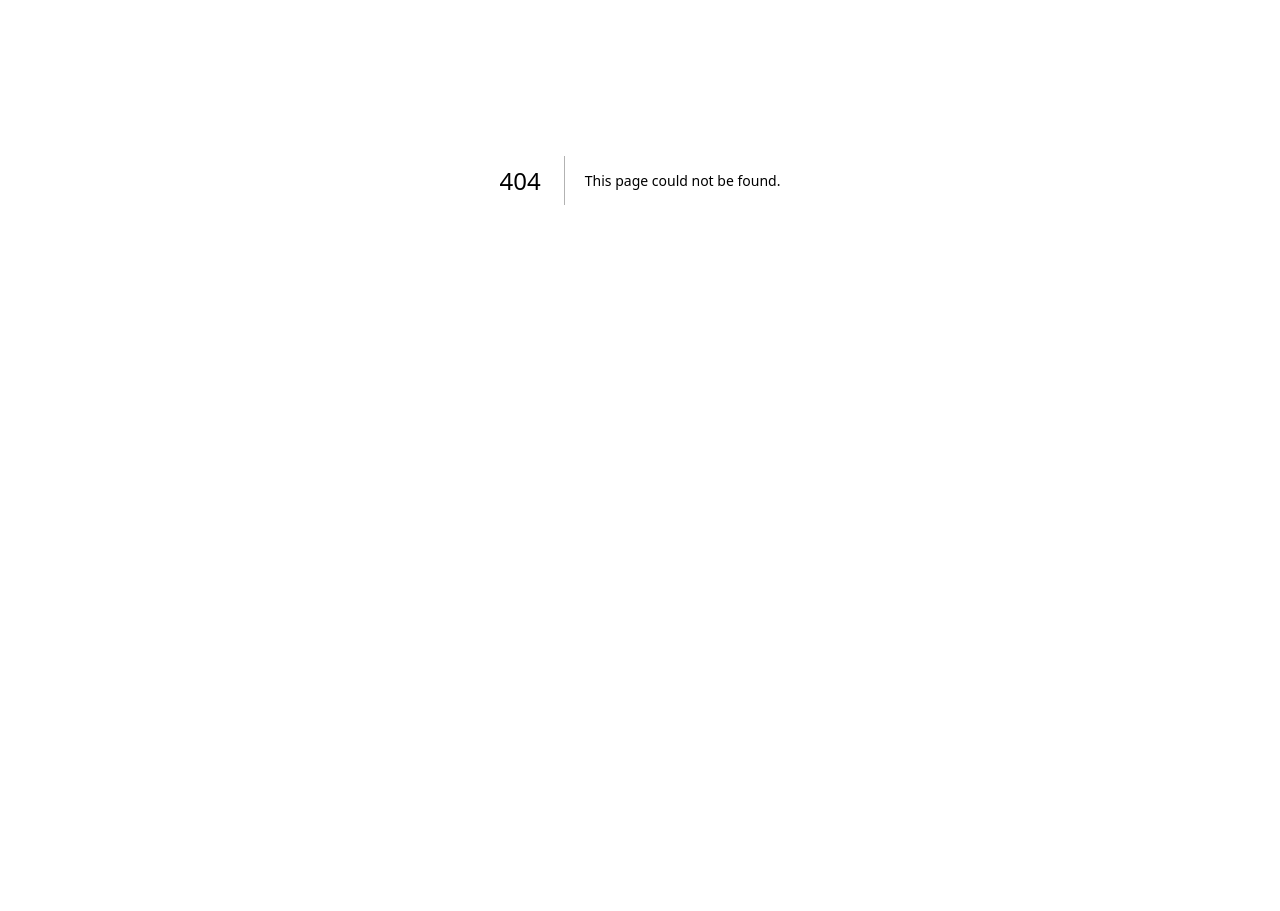
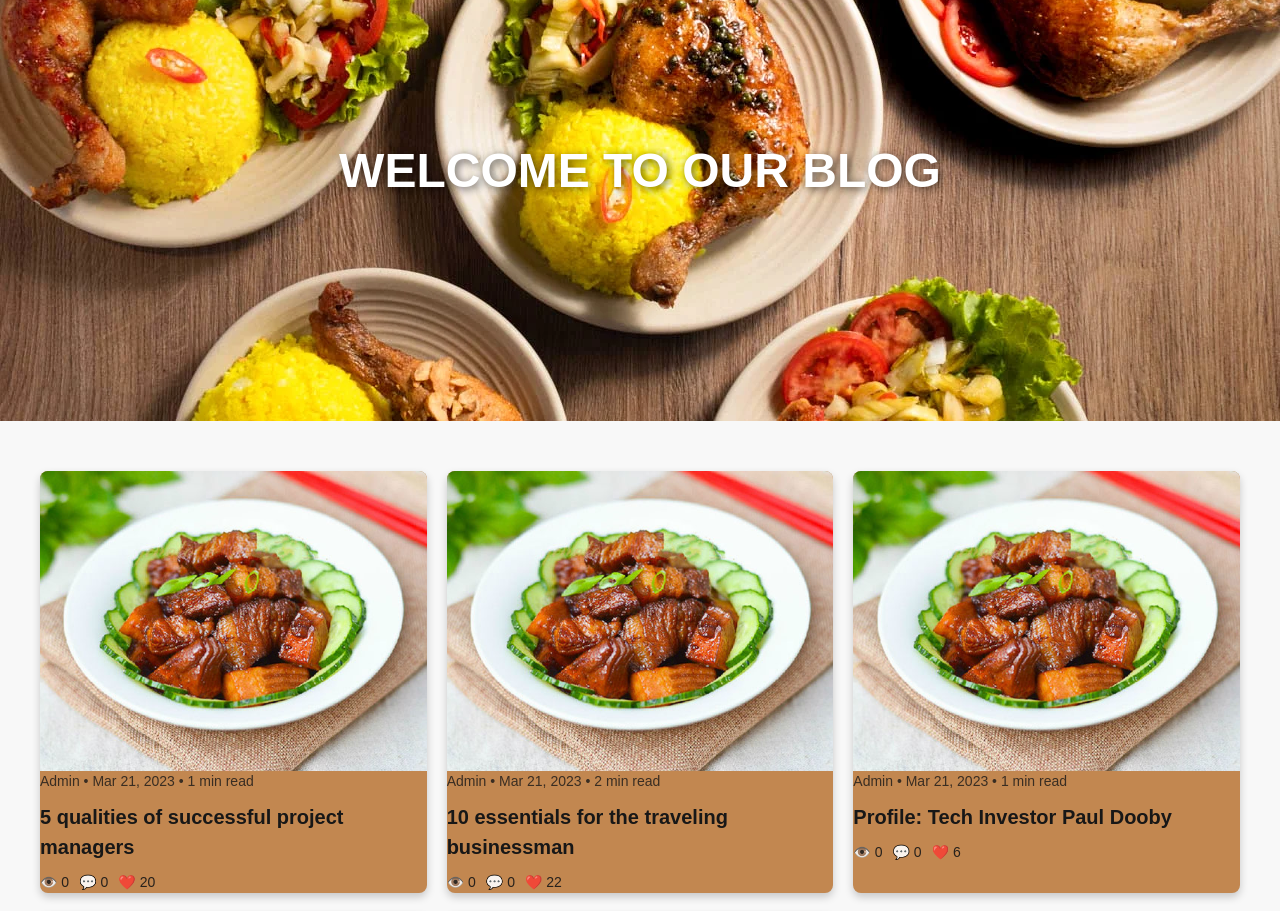
Before and after one commit to pmduc1509/ViMocViet, a Next.js app: page /ViMocViet/Blog in a window 1280 px wide. Before the commit this address had no page. Shown: the part 220-1131 px from the top of the page. Before the commit the page ends 800 px from the top, so only its background shows below. Built offline with nearby package versions, Linux system fonts and the light colour scheme.

Commit message:
Update Blog Page

```diff
--- /dev/null
+++ b/src/app/Blog/page.js
@@ -0,0 +1,102 @@
+"use client";
+
+import React from "react";
+import "../styles/Blog.css";
+import Header from "../components/Header";
+import ContactForm from "../components/ContactForm";
+import Footer from "../components/Footer";
+
+const blogPosts = [
+  {
+    id: 1,
+    title: "5 qualities of successful project managers",
+    author: "Admin",
+    date: "Mar 21, 2023",
+    readTime: "1 min read",
+    image: "./image/thit.jpg",
+    likes: 20,
+    comments: 0,
+    views: 0,
+  },
+  {
+    id: 2,
+    title: "10 essentials for the traveling businessman",
+    author: "Admin",
+    date: "Mar 21, 2023",
+    readTime: "2 min read",
+    image: "./image/thit.jpg",
+    likes: 22,
+    comments: 0,
+    views: 0,
+  },
+  {
+    id: 3,
+    title: "Profile: Tech Investor Paul Dooby",
+    author: "Admin",
+    date: "Mar 21, 2023",
+    readTime: "1 min read",
+    image: "./image/thit.jpg",
+    likes: 6,
+    comments: 0,
+    views: 0,
+  },
+  {
+    id: 4,
+    title: "Business tip: how to attract investors",
+    author: "Admin",
+    date: "Mar 21, 2023",
+    readTime: "1 min read",
+    image: "./image/thit.jpg",
+    likes: 2,
+    comments: 0,
+    views: 0,
+  },
+  {
+    id: 5,
+    title: "A CEO’s Guide to Strategic Growth",
+    author: "Admin",
+    date: "Mar 21, 2023",
+    readTime: "2 min read",
+    image: "./image/thit.jpg",
+    likes: 2,
+    comments: 0,
+    views: 0,
+  },
+];
+
+const BlogPage = () => {
+  return (
+    <div className="blog-container">
+      <Header />
+      {/* Hero Section */}
+      <div className="hero-section">
+        <h1 className="hero-title">WELCOME TO OUR BLOG</h1>
+      </div>
+
+      <div className="blog-posts">
+        {blogPosts.map((post) => (
+          <div key={post.id} className="blog-card">
+            <div className="blog-image-wrapper">
+              <img src={post.image} alt={post.title} className="blog-image" />
+              <div className="blog-overlay">
+                <p className="blog-meta">{post.author} • {post.date} • {post.readTime}</p>
+                <h2>{post.title}</h2>
+                <div className="blog-stats">
+                  <span>👁️ {post.views}</span>
+                  <span>💬 {post.comments}</span>
+                  <span>❤️ {post.likes}</span>
+                </div>
+              </div>
+            </div>
+          </div>
+        ))}
+      </div>
+
+    <ContactForm />
+
+    <Footer />
+    </div>
+  );
+};
+
+export default BlogPage;
--- /dev/null
+++ b/src/app/components/ContactForm.js
@@ -0,0 +1,85 @@
+import React, { useState } from "react";
+import "../styles/ContactForm.css";
+
+const ContactForm = () => {
+  const [formData, setFormData] = useState({
+    firstName: "",
+    lastName: "",
+    email: "",
+    phone: "",
+    message: "",
+  });
+
+  const handleChange = (e) => {
+    setFormData({ ...formData, [e.target.name]: e.target.value });
+  };
+
+  const handleSubmit = (e) => {
+    e.preventDefault();
+    console.log("User Data Submitted:", formData);
+    alert("Thank you! Your message has been sent.");
+    setFormData({
+      firstName: "",
+      lastName: "",
+      email: "",
+      phone: "",
+      message: "",
+    });
+  };
+
+  return (
+    <div className="contact-container">
+      <div className="contact-content">
+        <h2 className="contact-title">Stay In Touch</h2>
+        <p className="contact-description">
+          Fill out the form below and we’ll get back to you as soon as possible.
+        </p>
+      </div>
+      <form className="contact-form" onSubmit={handleSubmit}>
+        <div className="form-row">
+          <input className="input"
+            type="text"
+            name="firstName"
+            placeholder="First Name *"
+            value={formData.firstName}
+            onChange={handleChange}
+            required
+          />
+          <input className="input"
+            type="text"
+            name="lastName"
+            placeholder="Last Name *"
+            value={formData.lastName}
+            onChange={handleChange}
+            required
+          />
+        </div>
+        <input className="input"
+          type="email"
+          name="email"
+          placeholder="Email *"
+          value={formData.email}
+          onChange={handleChange}
+          required
+        />
+        <input className="input"
+          type="text"
+          name="phone"
+          placeholder="Phone"
+          value={formData.phone}
+          onChange={handleChange}
+        />
+        <textarea className="input"
+          name="message"
+          placeholder="Message"
+          value={formData.message}
+          onChange={handleChange}
+          rows="4"
+        ></textarea>
+        <button type="submit" className="contact-submit">Submit</button>
+      </form>
+    </div>
+  );
+};
+
+export default ContactForm;
--- a/src/app/components/Header.js
+++ b/src/app/components/Header.js
@@ -1,11 +1,26 @@
-import React from "react";
+import React, { useState } from "react";
 import Head from "next/head";
 import Image from "next/image";
 import Link from "next/link";
 import { FaShoppingCart } from "react-icons/fa";
 import "../styles/home.css"
+import "../styles/CartPopup.css";
+
 
 const HeaderNav = () => {
+  const [isPopupVisible, setIsPopupVisible] = useState(false);
+
+
+  // Danh sách sản phẩm trong giỏ hàng (dữ liệu mẫu)
+  const cartItems = [
+    { id: 1, name: "Món ăn 1", price: "100.000", image: "./image/thit.jpg" },
+    { id: 2, name: "Món ăn 2", price: "150.000", image: "./image/thit.jpg" },
+  ];
+
+  const goToCheckout = () => {
+    window.location.href = "/checkout";
+};
+
   return (
     <div className="container">
       <Head>
@@ -19,9 +34,35 @@ const HeaderNav = () => {
           <Link href="/"><Image src="./image/logo.png" alt="Logo" width={240} height={120} className="logo-image" /></Link>
           <input type="text" placeholder="Tìm kiếm công thức..." className="search-bar" />
         </div>
-        <button className="cart-btn" style={{ fontSize: "20px", padding: "10px" }}>
-          <FaShoppingCart style={{ marginRight: "3px" }} />
-        </button>
+        <div
+          className="cart-container"
+          onMouseEnter={() => setIsPopupVisible(true)}
+          onMouseLeave={() => setIsPopupVisible(false)}
+        >
+          <button className="cart-btn" style={{ fontSize: "20px", padding: "10px" }} onClick={goToCheckout}>
+            <FaShoppingCart style={{ marginRight: "3px" }} />
+          </button>
+          {/* Popup giỏ hàng */}
+          {isPopupVisible && (
+            <div className="cart-popup">
+              <div className="cart-popup-content">
+                {cartItems.length === 0 ? (
+                  <p>Chưa có sản phẩm trong giỏ hàng.</p>
+                ) : (
+                  cartItems.map((item) => (
+                    <div key={item.id} className="cart-item">
+                      <img src={item.image} alt={item.name} className="cart-item-image" />
+                      <div className="cart-item-details">
+                        <p>{item.name}</p>
+                        <p>{item.price}đ</p>
+                      </div>
+                    </div>
+                  ))
+                )}
+              </div>
+            </div>
+          )}
+        </div>
       </header>
 
       {/* Navigation */}
@@ -45,11 +86,11 @@ const HeaderNav = () => {
         </div>
 
         <div className="nav-item">
-          <Link href="/Aboutus">Về Chúng Tôi</Link>
+          <Link href="/Aboutus">VỀ CHÚNG TÔI</Link>
         </div>
 
         <div className="nav-item">
-          <Link href="">BLOG</Link>
+          <Link href="/Blog">BLOG</Link>
         </div>
       </nav>
     </div>
--- /dev/null
+++ b/src/app/styles/Blog.css
@@ -0,0 +1,105 @@
+.blog-container {
+    font-family: Arial, sans-serif;
+    margin: auto;
+  }
+
+  .blog-header {
+    text-align: center;
+    background-color: #222;
+    color: white;
+    padding: 50px 20px;
+    margin-bottom: 20px;
+  }
+
+/* Blog Posts Grid */
+.blog-posts {
+    display: grid;
+    grid-template-columns: repeat(auto-fit, minmax(300px, 1fr));
+    gap: 20px;
+    max-width: 1200px;
+    margin: 0 auto;
+}
+
+/* Blog Card Styling */
+.blog-card {
+    position: relative;
+    border-radius: 8px;
+    overflow: hidden;
+    background: #c28750;
+    box-shadow: 0 4px 8px rgba(0, 0, 0, 0.2);
+    cursor: pointer;
+}
+
+.blog-image {
+    width: 100%;
+    height: 300px;
+    object-fit: cover;
+    transition: 0.3s ease-in-out;
+}
+
+.blog-card:hover .blog-image {
+    filter: brightness(70%);
+}
+
+/* Content Overlay */
+.blog-content {
+    position: absolute;
+    bottom: 20px;
+    left: 20px;
+    right: 20px;
+    color: white;
+}
+
+.blog-meta {
+    font-size: 14px;
+    opacity: 0.8;
+}
+
+h2 {
+    font-size: 20px;
+    font-weight: bold;
+    margin: 10px 0;
+}
+
+.blog-stats {
+    display: flex;
+    gap: 10px;
+    font-size: 14px;
+}
+
+.blog-stats span {
+    display: flex;
+    align-items: center;
+    gap: 5px;
+    opacity: 0.9;
+}
+
+  .blog-footer {
+    text-align: center;
+    margin-top: 50px;
+    padding: 20px;
+    background: #222;
+    color: white;
+  }
+
+  .hero-section {
+    position: relative;
+    z-index: 1;
+    padding: 150px 0;
+    height: 500px;
+    background: #0b1121 url("/ViMocViet/image/theme.webp") center/cover no-repeat;
+    background-attachment: fixed;
+    margin-bottom: 50px;
+    display: flex;
+    align-items: center;
+    justify-content: center;
+    text-align: center;
+}
+
+.hero-title {
+    font-size: 3rem;
+    color: white;
+    font-weight: bold;
+    text-transform: uppercase;
+    text-shadow: 2px 2px 8px rgba(0, 0, 0, 0.6);
+}
--- /dev/null
+++ b/src/app/styles/CartPopup.css
@@ -0,0 +1,42 @@
+.cart-container {
+    position: relative;
+    display: inline-block;
+  }
+
+  .cart-popup {
+    position: absolute;
+    top: 50px;
+    right: 0;
+    width: 250px;
+    background: white;
+    border: 1px solid #ddd;
+    box-shadow: 0px 4px 8px rgba(0, 0, 0, 0.2);
+    border-radius: 8px;
+    padding: 10px;
+    z-index: 1000;
+  }
+
+  .cart-popup-content {
+    display: flex;
+    flex-direction: column;
+    gap: 20px;
+  }
+
+  .cart-item {
+    display: flex;
+    align-items: center;
+    gap: 20px;
+    color: black;
+  }
+
+  .cart-item-image {
+    width: 80px;
+    height: 80px;
+    object-fit: cover;
+    border-radius: 5px;
+  }
+
+  .cart-item-details p {
+    margin: 0;
+    font-size: 14px;
+  }
--- /dev/null
+++ b/src/app/styles/ContactForm.css
@@ -0,0 +1,72 @@
+.contact-container {
+    display: flex;
+    flex-direction: column;
+    align-items: center;
+    justify-content: center;
+    max-width: 600px;
+    margin: 50px auto;
+    background: white;
+    padding: 40px;
+    border-radius: 10px;
+    box-shadow: 0px 4px 10px rgba(0, 0, 0, 1);
+  }
+
+  .contact-content {
+    text-align: center;
+    margin-bottom: 20px;
+  }
+
+  .contact-title {
+    font-size: 2rem;
+    font-weight: bold;
+    color: #333;
+  }
+
+  .contact-description {
+    font-size: 1rem;
+    color: #666;
+  }
+
+  .contact-form {
+    width: 100%;
+  }
+
+  .form-row {
+    display: flex;
+    gap: 10px;
+  }
+
+  .contact-form input,
+  .contact-form textarea {
+    width: 100%;
+    padding: 10px;
+    margin: 10px 0;
+    border: 1px solid #ddd;
+    border-radius: 5px;
+    font-size: 1rem;
+  }
+
+  .contact-form textarea {
+    resize: none;
+  }
+
+  .contact-submit {
+    width: 100%;
+    background: #e08e1a;
+    color: white;
+    padding: 12px;
+    font-size: 1.1rem;
+    font-weight: bold;
+    border: none;
+    border-radius: 5px;
+    cursor: pointer;
+    transition: 0.3s;
+  }
+
+  .contact-submit:hover {
+    background: #61df50;
+  }
+
+  .input{
+    color:black;
+  }
```
